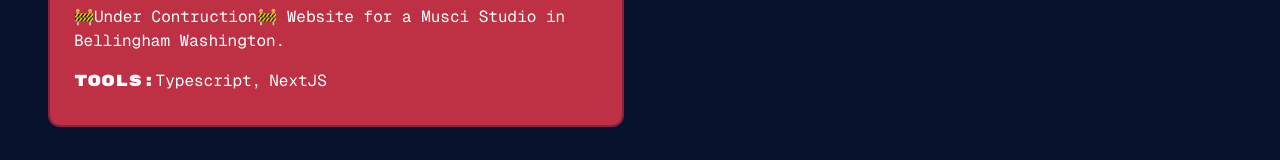
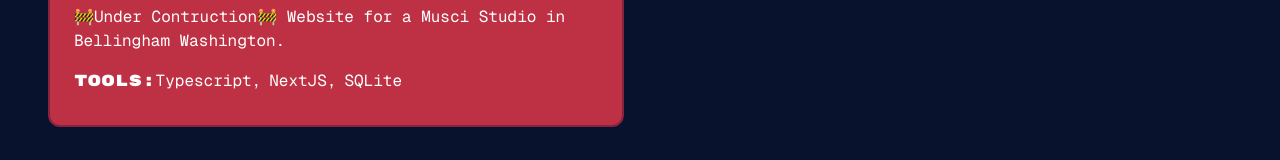
Before and after one commit to Hector-bit/Hector-bit.github.io, a Next.js app: page / in a window 1280 px wide. Shown: the part 2065-2225 px from the top of the page. Built offline with nearby package versions, Linux system fonts and the light colour scheme.

Commit message:
added to tech stack of godlyproductions

```diff
--- a/app/page.tsx
+++ b/app/page.tsx
@@ -38,7 +38,7 @@ const projectListData:ProjectCardType[] = [
   {
     name: 'Godly Productions',
     description: "🚧Under Contruction🚧 Website for a Musci Studio in Bellingham Washington.",
-    tools: ['Typescript,', 'NextJS'],
+    tools: ['Typescript,', 'NextJS,', 'SQLite'],
   }
 ]
 
```
